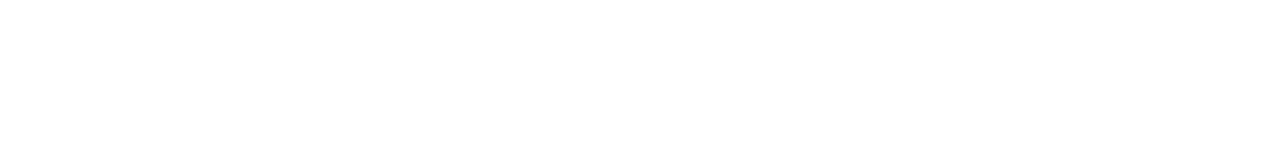
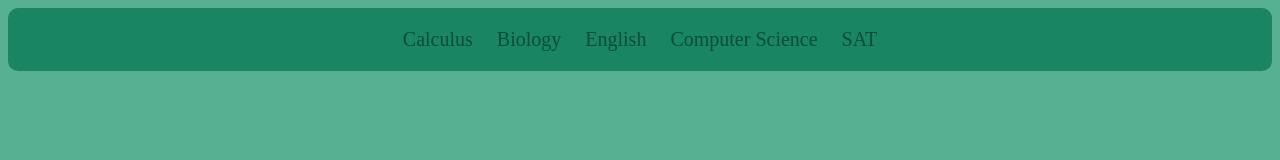
Before and after one commit to sophia-jacob/brightway, a plain HTML site: page index.html in a window 1280 px wide. Drawn offline with Linux system fonts and the light colour scheme.

Commit message:
update index.html

```diff
--- a/index.html
+++ b/index.html
@@ -1,6 +1,22 @@
 <!DOCTYPE html>
 <html>
     <head>
+        <title>BrightWay</title>
+        <link rel="icon" href="https://gallery.yopriceville.com/var/albums/Free-Clipart-Pictures/School-Clipart/School_Books_Clipart_Image.png?m=1629814506">
+        <script src="script.js" defer></script>
+        <link href="style.css" rel="stylesheet">
+    </head>
+    <body>
+        <header>
+            <nav class="navbar">
+            <a class="subject" href="math.html">Calculus</a>
+            <a class="subject" href="biology.html">Biology</a>
+            <a class="subject" href="english.html">English</a>
+            <a class="subject" href="computer.html">Computer Science</a>
+            <a class="subject" href="sat.html">SAT</a>
+            </nav>
+        </header>
+    </body>
+</html>
 
-    </head>
-</html>
+<!--sections for each subject and inside the section, flashcards and a quiz with answers at the end-->
```
